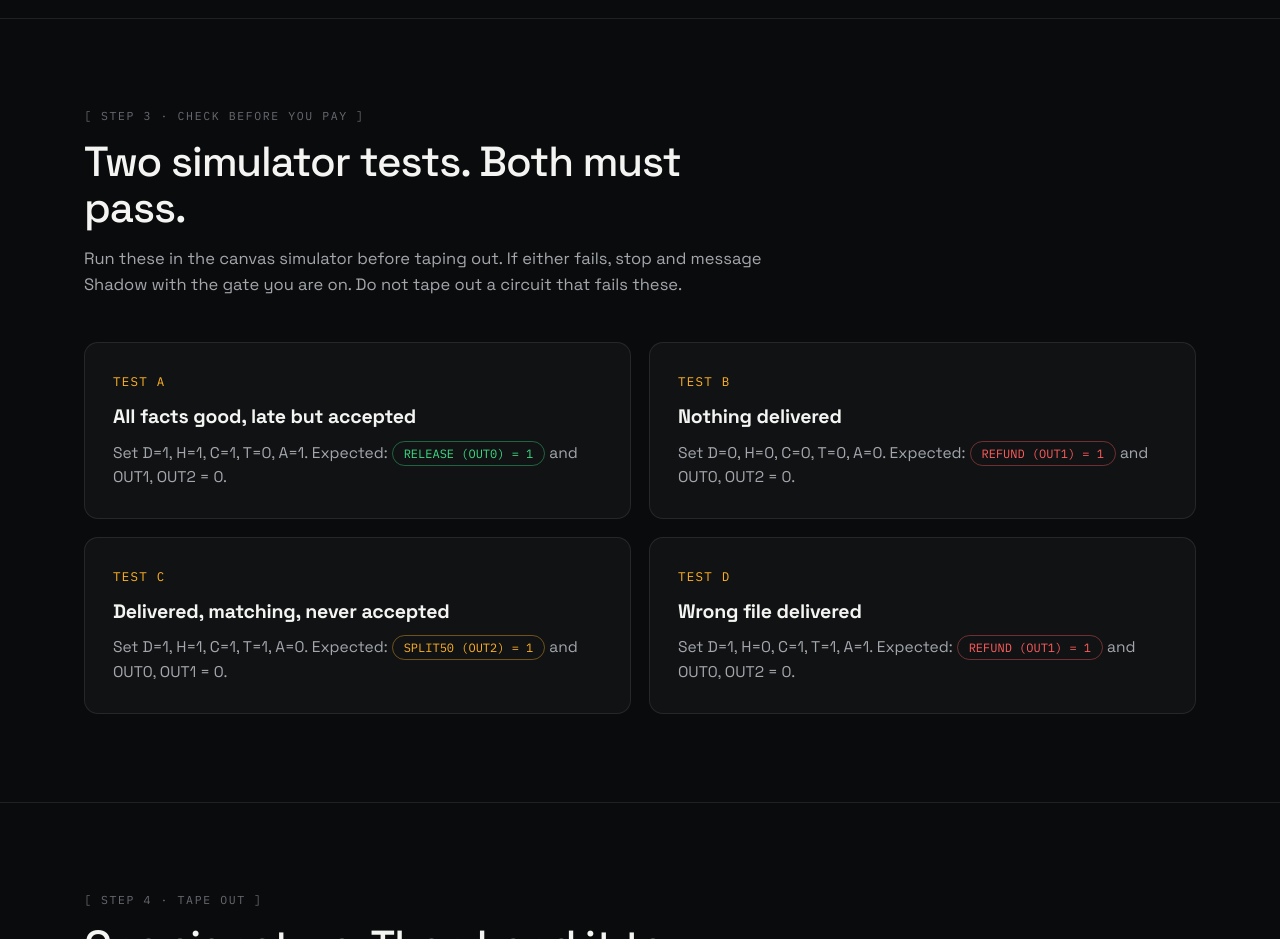
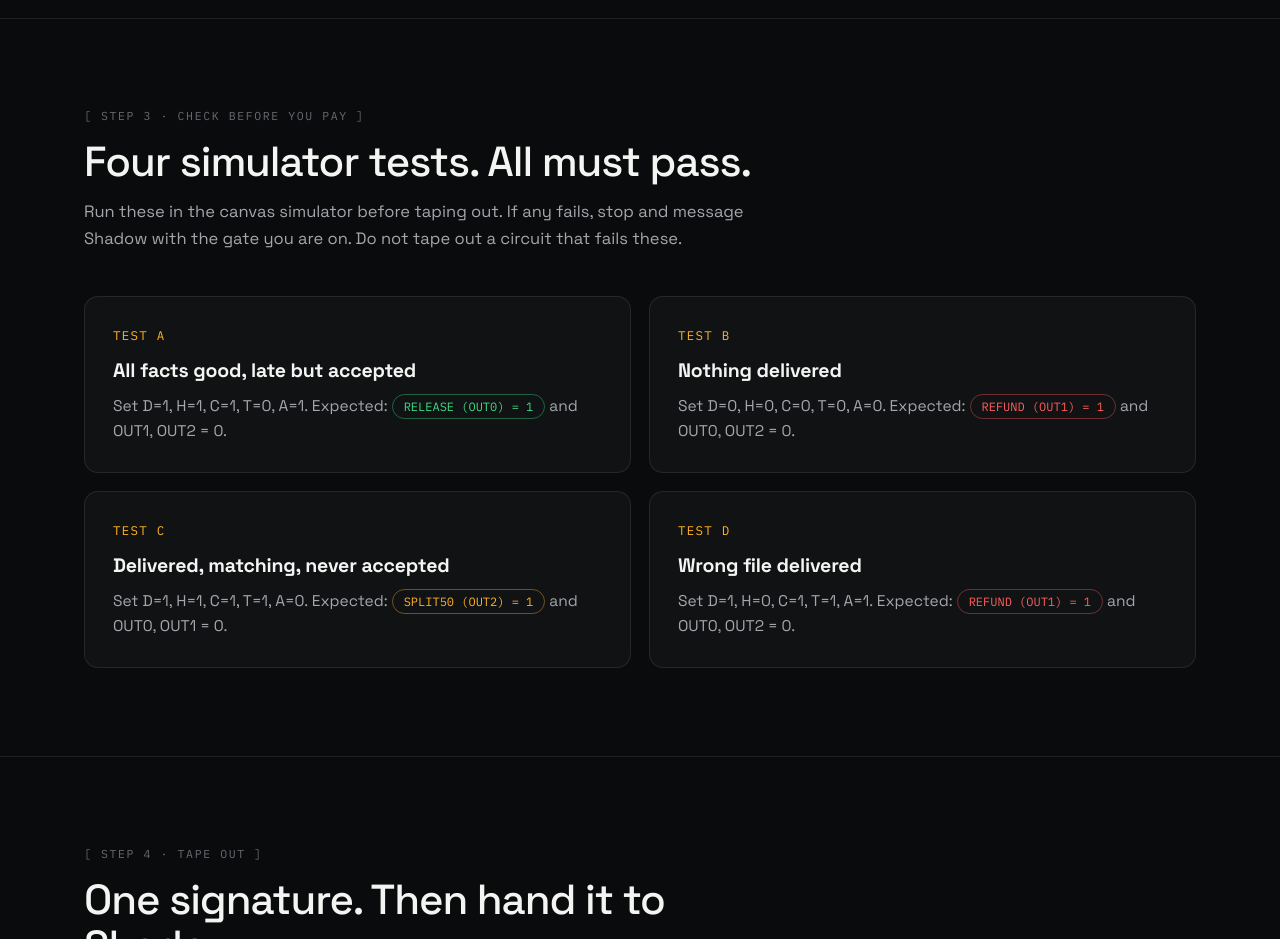
Before and after one commit to Jacksonx28/nandorrefund, a plain HTML site: page tapeout.html in a window 1280 px wide. Shown: the part 2400-3339 px from the top of the page. Drawn offline with Linux system fonts and the light colour scheme.

Commit message:
Fix simulator tests heading

```diff
--- a/tapeout.html
+++ b/tapeout.html
@@ -81,8 +81,8 @@
   <div class="wrap">
     <div class="sec-head">
       <div class="eyebrow grey">[ Step 3 · Check before you pay ]</div>
-      <h2>Two simulator tests. Both must pass.</h2>
-      <p>Run these in the canvas simulator before taping out. If either fails, stop and message Shadow with the gate you are on. Do not tape out a circuit that fails these.</p>
+      <h2>Four simulator tests. All must pass.</h2>
+      <p>Run these in the canvas simulator before taping out. If any fails, stop and message Shadow with the gate you are on. Do not tape out a circuit that fails these.</p>
     </div>
     <div class="grid2">
       <div class="card"><div class="stepnum">TEST A</div><h3>All facts good, late but accepted</h3><p>Set D=1, H=1, C=1, T=0, A=1. Expected: <span class="pill rel">RELEASE (OUT0) = 1</span> and OUT1, OUT2 = 0.</p></div>
```
